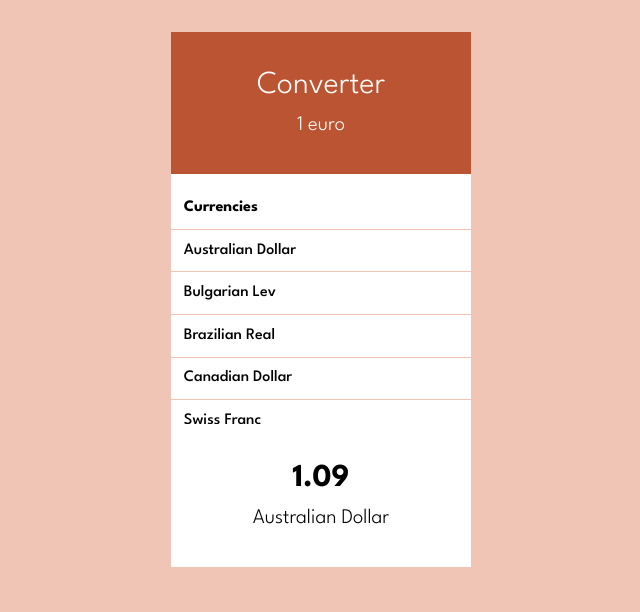
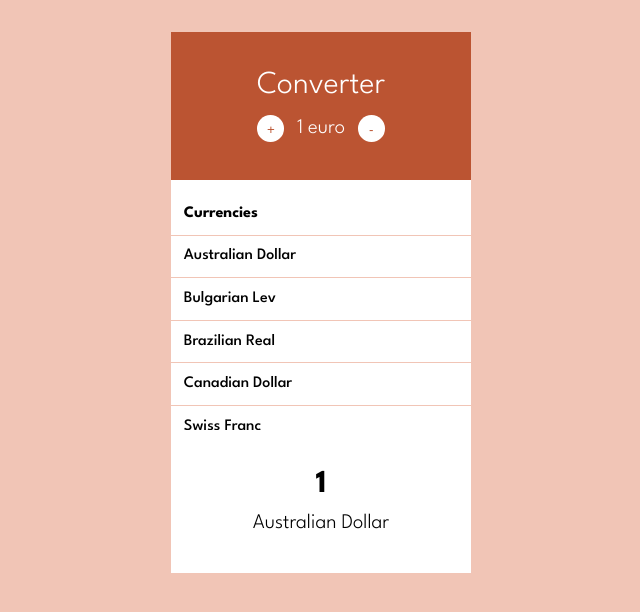
Before and after one commit to HaNaceur/Money-Converter, a React app: page / in a window 1280 px wide. Shown: the top 612 px of the page, without its empty margins (319-959 px from the left). Built offline with nearby package versions, Linux system fonts and the light colour scheme.

Commit message:
feat:add increment and decrement

```diff
--- a/src/components/App/App.js
+++ b/src/components/App/App.js
@@ -25,9 +25,24 @@ class App extends React.Component {
   render() {
     return (
       <div className="app">
-        <Header baseAmount={this.state.baseAmount} />
+        <Header
+          baseAmount={this.state.baseAmount}
+          onIncrement={() => {
+            this.setState((oldState) => ({
+              baseAmount: oldState.baseAmount + 1,
+            }));
+          }}
+          onDecrement={() => {
+            this.setState((oldState) => ({
+              baseAmount: oldState.baseAmount - 1,
+            }));
+          }}
+        />
         <Currencies currencies={this.state.currencies} />
-        <Amount value={this.state.selected.rate} currency={this.state.selected.name} />
+        <Amount
+          value={Math.round(this.state.selected.rate * this.state.baseAmount, 2)}
+          currency={this.state.selected.name}
+        />
       </div>
     );
   }
--- a/src/components/Header/Header.js
+++ b/src/components/Header/Header.js
@@ -2,17 +2,45 @@ import React from 'react';
 import PropTypes from 'prop-types';
 import './styles.scss';
 
-function Header({ baseAmount }) {
+function Header({
+  baseAmount,
+  onIncrement,
+  onDecrement,
+}) {
   return (
     <header className="header">
       <h1 className="header-title">Converter</h1>
-      <p className="header-amount">{baseAmount} euro{baseAmount > 1 && 's'}</p>
+      <p className="header-amount">
+        <button
+          type="button"
+          onClick={() => onIncrement()}
+          className="header-amount-btn"
+        >
+          +
+        </button>
+        <span className="header-amount-text">
+          {baseAmount} euro{baseAmount > 1 && 's'}
+          {/*
+            ici soit on affiche 's' soit on a false et du coup ca n'affiche rien.
+            C'est comme si on avait {baseAmount <= 1 ? 'euro' : 'euros'}
+          */}
+        </span>
+        <button
+          type="button"
+          onClick={() => onDecrement()}
+          className="header-amount-btn"
+        >
+          -
+        </button>
+      </p>
     </header>
   );
 }
 
 Header.propTypes = {
   baseAmount: PropTypes.number.isRequired,
+  onIncrement: PropTypes.func.isRequired,
+  onDecrement: PropTypes.func.isRequired,
 };
 
 export default Header;
--- a/src/components/Header/styles.scss
+++ b/src/components/Header/styles.scss
@@ -11,8 +11,22 @@
     font-weight: vars.$text-weight;
   }
 
-  & > &-amount {
+  &-amount {
     margin-top: vars.$gutter;
     font-size: vars.$subtitle-size;
+
+    &-btn {
+      border: none;
+      padding: calc(vars.$gutter / 2);
+      color: vars.$color-main;
+      background-color: vars.$color-light;
+      height: 2em;
+      width: 2em;
+      border-radius: 50%;
+      margin: 0 vars.$gutter;
+    }
+
+    &-text {
+    }
   }
 }
```
